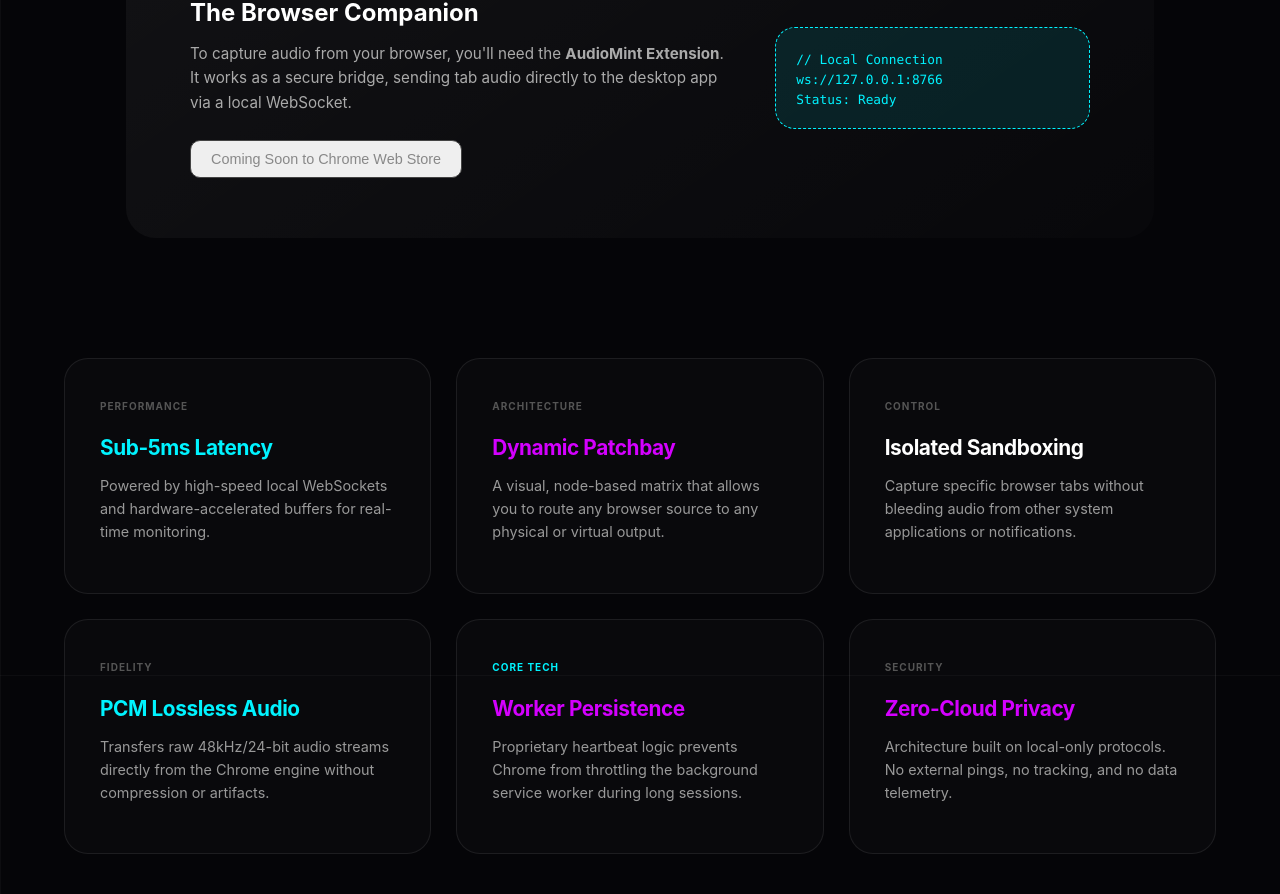
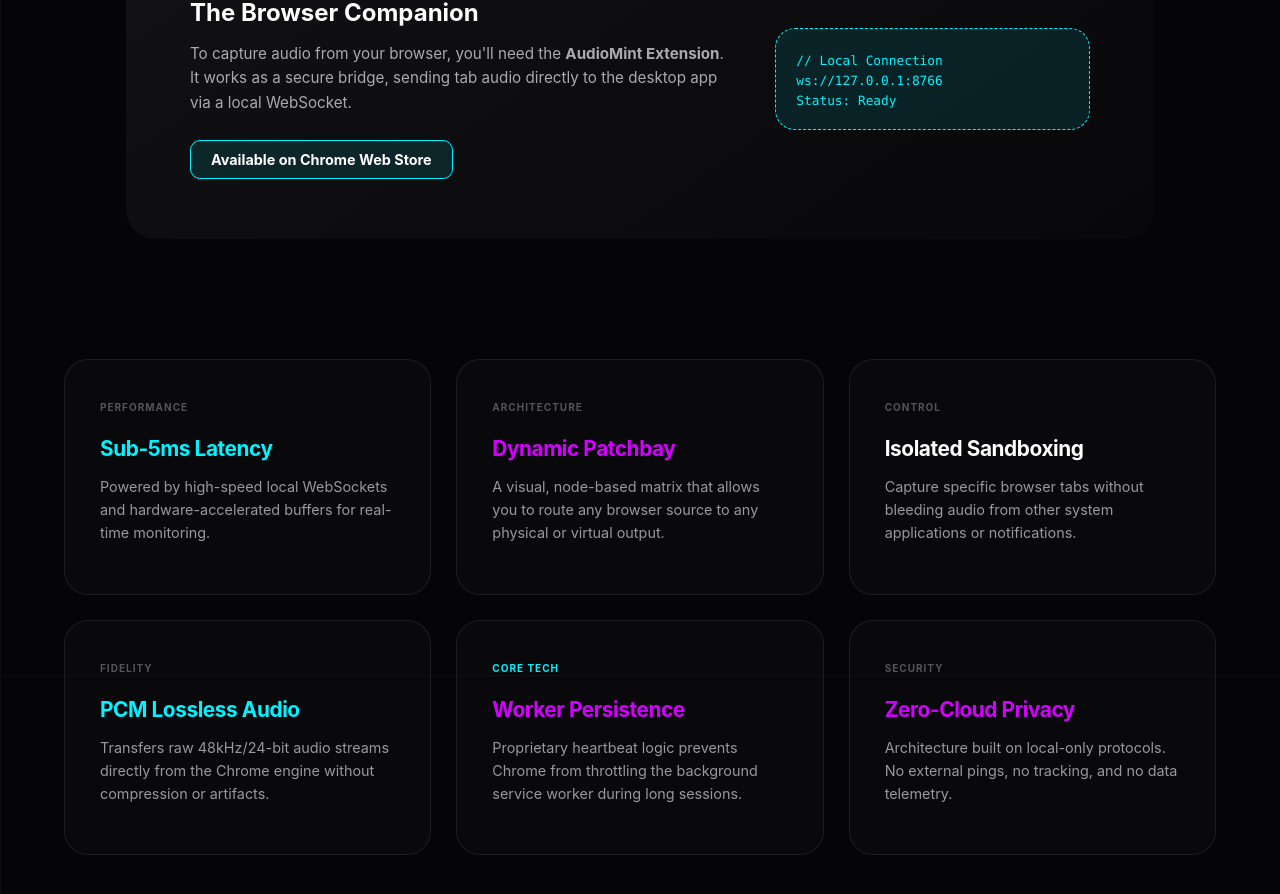
Before and after one commit to Sandip-2001/audiomint-website, a React (Create React App) app: page / in a window 1280 px wide. Shown: the part 925-1819 px from the top of the page. Built offline with nearby package versions, Linux system fonts and the light colour scheme.

Commit message:
updated the extension link

```diff
--- a/src/App.js
+++ b/src/App.js
@@ -66,16 +66,26 @@
             sending tab audio directly to the desktop app via a local WebSocket.
           </p>
           <div style={{ marginTop: "25px" }}>
-            <button
+            <a
+              href="https://chromewebstore.google.com/detail/mehnfopagbbmjfoiodbahfnbndhpflbp?utm_source=item-share-cb"
+              target="_blank"
+              rel="noopener noreferrer"
               className="btn-sub"
               style={{
-                border: "1px solid #444",
+                display: "inline-block", // Ensures the a-tag respects padding like a button
+                textDecoration: "none", // Removes the default blue underline
+                color: "white", // Keeps the text color consistent
+                border: "1px solid var(--neon-blue)", // Upgraded to your neon blue to make it pop!
+                background: "rgba(0,243,255,0.1)", // Subtle glow matching your code block
                 padding: "10px 20px",
                 borderRadius: "10px",
+                cursor: "pointer",
+                fontWeight: "bold",
+                transition: "all 0.3s ease", // Smooth hover effect if you have one
               }}
             >
-              Coming Soon to Chrome Web Store
-            </button>
+              Available on Chrome Web Store
+            </a>
           </div>
         </div>
         <div
```
